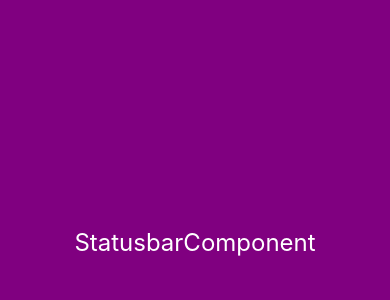
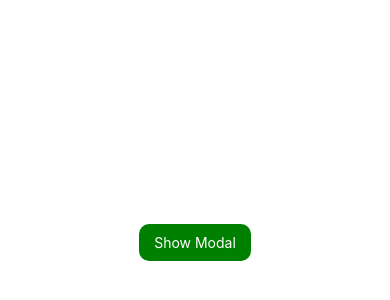
Before and after one commit to mehtabali05/React-Native-App-Project, a React Native app: screen / in a window 390 px wide. Shown: the part 180-480 px from the top of the page. Built offline with nearby package versions, Linux system fonts and the light colour scheme.

Commit message:
modal & it's properties visible, transparent, animationType,covered

```diff
--- a/App.jsx
+++ b/App.jsx
@@ -11,6 +11,8 @@ import Toggle from './src/components/Toggle';
 import ButtonTypes from './src/components/ButtonTypes';
 import ActivityIndicator from './src/components/ActivityIndicator';
 import StatusbarComponent from './src/components/StatusbarComponent';
+import DialogueBox from './src/components/DialogueBox';
+
 
 
 const App = () => {
@@ -105,7 +107,13 @@ const App = () => {
 
 
         {/* StatusBar */}
-        <StatusbarComponent />
+        {/* <StatusbarComponent /> */}
+
+
+
+
+        {/* Modal */}
+        <DialogueBox />
     </View>
   );
 };
--- /dev/null
+++ b/src/components/DialogueBox.jsx
@@ -0,0 +1,83 @@
+import { View, Text, TouchableOpacity, Modal, StyleSheet } from 'react-native'
+import React, { useState } from 'react'
+// import { styles } from './../screens/contact/style';
+
+const DialogueBox = () => {
+    const [showModal, setShowModal] = useState(false);
+  return (
+    <View style={styles.container}>
+
+      <TouchableOpacity style={styles.showButton} onPress={()=> setShowModal(true)}>
+        <Text style={styles.buttonText}>Show Modal</Text>
+      </TouchableOpacity>
+
+
+      <Modal
+        visible={showModal}
+        transparent={true}
+        animationType= 'fade'
+        onRequestClose={() => setShowModal(false)}
+      >
+        <View style={styles.modalOverley}>
+            <View style={styles.modalView}>
+                <Text style={styles.modalTitle}>Modal Title</Text>
+                <Text style={styles.modalMessage}>Modal Text message</Text>
+                <TouchableOpacity style={styles.closeButton} onPress={()=> setShowModal(false)}>
+                    <Text style={styles.buttonText}>Close</Text>
+                </TouchableOpacity>
+            </View>
+        </View>
+      </Modal>
+    </View>
+  )
+}
+
+
+const styles = StyleSheet.create({
+    container: {
+        flex: 1,
+        justifyContent: 'center',
+        alignItems: 'center'
+    },
+    showButton: {
+        paddingVertical: 10,
+        paddingHorizontal: 15,
+        borderRadius: 10,
+        elevation: 5,
+        backgroundColor: 'green'
+    },
+    closeButton: {
+        paddingVertical: 10,
+        paddingHorizontal: 10,
+        borderRadius: 10,
+        // elevation: 5,
+        backgroundColor: 'red'
+    },
+    buttonText: {
+        color: 'white',
+        textAlign: 'center'
+    },
+    modalOverley: {
+        flex: 1,
+        justifyContent: 'center',
+        alignItems: 'center',
+        // backgroundColor: 'rgba(0,0,0,0.2)'
+    },
+    modalView: {
+        width: '80%',
+        height: '20%',
+        borderRadius: 10,
+        paddingHorizontal: 20,
+        paddingVertical: 15,
+        backgroundColor: 'white',
+        justifyContent: 'space-around',
+        alignItems: 'center'
+    },
+    modalTitle: {
+        color: 'green',
+        fontSize: 24,
+        fontWeight: 'bold'
+    }
+});
+
+export default DialogueBox
```
